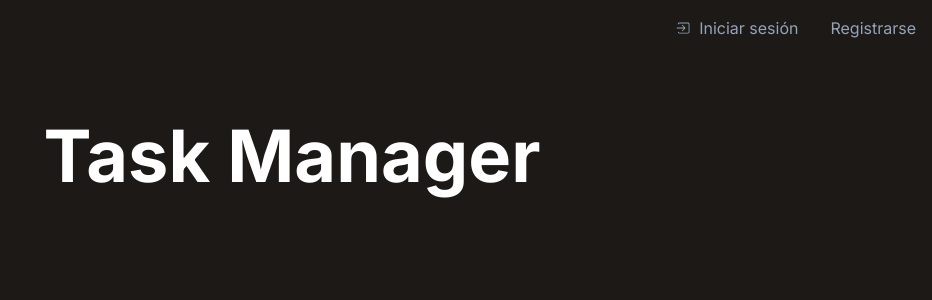
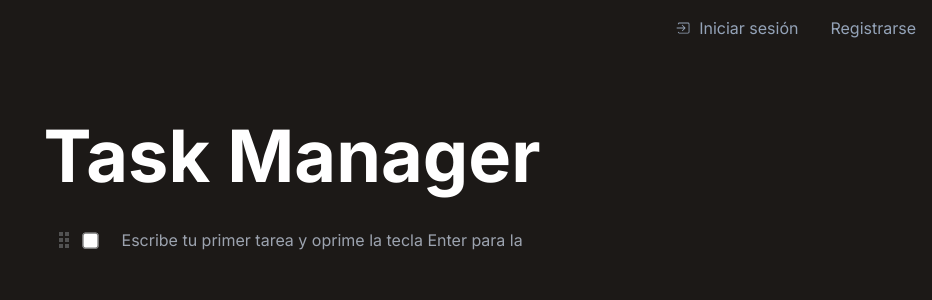
Before and after one commit to Nickbrian246/task-manager, a Next.js app: page / in a window 1280 px wide. Shown: the top 300 px of the page, without its empty margins (348-1280 px from the left). Built offline with nearby package versions, Linux system fonts and the light colour scheme.

Commit message:
login done

```diff
--- a/src/app/page.tsx
+++ b/src/app/page.tsx
@@ -8,6 +8,7 @@ import { useAppDispatch, useAppSelector } from "@/hooks/redux";
 import { getToDos, putToDos } from "@/store/slices/to-dos/thunks";
 import { setToDos } from "@/store/slices/to-dos/to-dos.slice";
 import {
+  deleteToDosInLocalStorage,
   getToDoSInLocalStorage,
   saveToDoSInLocalStorage,
 } from "@/utils/localstorage";
@@ -28,14 +29,28 @@ export default function Home() {
       dispatch(getToDos());
     } else {
       const localStorageToDos = getToDoSInLocalStorage();
-      localStorageToDos?.length > 1 &&
-        localStorageToDos[0].name.length > 1 &&
-        setToDos(localStorageToDos);
+      localStorageToDos && localStorageToDos.length >= 1
+        ? dispatch(setToDos(localStorageToDos))
+        : dispatch(setToDos(defaultToDo));
     }
   }, [isUserLogged]);
 
   useEffect(() => {
-    setGroupOfToDoS(toDos);
+    const localToDos = getToDoSInLocalStorage();
+
+    if (toDos.length > 0) {
+      if (
+        localToDos &&
+        localToDos?.length >= 1 &&
+        isUserLogged &&
+        localToDos[0].name.length >= 1
+      ) {
+        setGroupOfToDoS(() => toDos.concat(localToDos));
+        deleteToDosInLocalStorage();
+      } else {
+        setGroupOfToDoS(toDos);
+      }
+    }
   }, [toDos]);
 
   useEffect(() => {
--- a/src/components/default-to-do/utils/default-to-do.ts
+++ b/src/components/default-to-do/utils/default-to-do.ts
@@ -1,8 +1,9 @@
 import { ToDo } from "@prisma/client";
+import { v4 as uuid } from "uuid";
 export const defaultToDo: ToDo[] = [
   {
     name: "",
-    toDoId: "defaultToDos",
+    toDoId: uuid(),
     status: false,
     label:
       "  Escribe tu primer tarea y oprime la tecla Enter para la siguiente ;)",
--- a/src/components/loading/index.tsx
+++ b/src/components/loading/index.tsx
@@ -4,7 +4,9 @@ import { useEffect, useState } from "react";
 import { AiOutlineLoading3Quarters } from "react-icons/ai";
 
 const Loading = () => {
-  const { isLoading } = useAppSelector((state) => state.sessionState);
+  const { isLoading, loadingMessage } = useAppSelector(
+    (state) => state.sessionState
+  );
   const [loader, setLoader] = useState<boolean>(false);
 
   useEffect(() => {
@@ -13,7 +15,7 @@ const Loading = () => {
     } else {
       const debounce = setTimeout(() => {
         setLoader(false);
-      }, 2000);
+      }, 1000);
       return () => clearTimeout(debounce);
     }
   }, [isLoading]);
@@ -24,7 +26,7 @@ const Loading = () => {
         <div className="animate-spin text-white text-3xl">
           <AiOutlineLoading3Quarters />
         </div>
-        <p className="text-slate-400">{isLoading ? "Guardando" : "Guardado"}</p>
+        <p className="text-slate-400">{loadingMessage}</p>
       </section>
     )
   );
--- a/src/store/slices/to-dos/thunks.ts
+++ b/src/store/slices/to-dos/thunks.ts
@@ -2,7 +2,11 @@ import {
   AuthLogin,
   AuthRegister,
 } from "@/components/auth/login/interfaces/inputList";
-import { getAuthToken, getToDoSInLocalStorage } from "@/utils";
+import {
+  deleteToDosInLocalStorage,
+  getAuthToken,
+  getToDoSInLocalStorage,
+} from "@/utils";
 import { ToDo } from "@prisma/client";
 import { createAsyncThunk } from "@reduxjs/toolkit";
 import {
@@ -72,12 +76,6 @@ export const logUser = createAsyncThunk<
         body: JSON.stringify(user),
       });
       const res = await req.json();
-      const localToDos = getToDoSInLocalStorage();
-
-      if (localToDos.length > 0) {
-        const mergeToDos: ToDo[] = [...localToDos, ...res.data.toDos];
-        dispatch(putToDos(mergeToDos));
-      }
 
       return fulfillWithValue(res);
     } catch (error) {
--- a/src/store/slices/to-dos/to-dos.slice.ts
+++ b/src/store/slices/to-dos/to-dos.slice.ts
@@ -6,12 +6,14 @@ import { getAuthToken, deleteAuthToken } from "@/utils";
 
 interface SessionState {
   isLoading: boolean;
+  loadingMessage: string;
   isUserLogged: boolean;
   toDos: ToDo[];
 }
 
 const initialState: SessionState = {
   isLoading: false,
+  loadingMessage: "",
   isUserLogged: !!getAuthToken(),
   toDos: [],
 };
@@ -43,6 +45,7 @@ const toDos = createSlice({
 
     builder.addCase(getToDos.pending, (state) => {
       state.isLoading = true;
+      state.loadingMessage = "Cargando To Dos.";
     });
     builder.addCase(getToDos.fulfilled, (state, { payload }) => {
       state.toDos = payload.data.toDos;
@@ -54,6 +57,7 @@ const toDos = createSlice({
 
     builder.addCase(putToDos.pending, (state) => {
       state.isLoading = true;
+      state.loadingMessage = "Guardando";
     });
     builder.addCase(putToDos.fulfilled, (state) => {
       state.isLoading = false;
```
